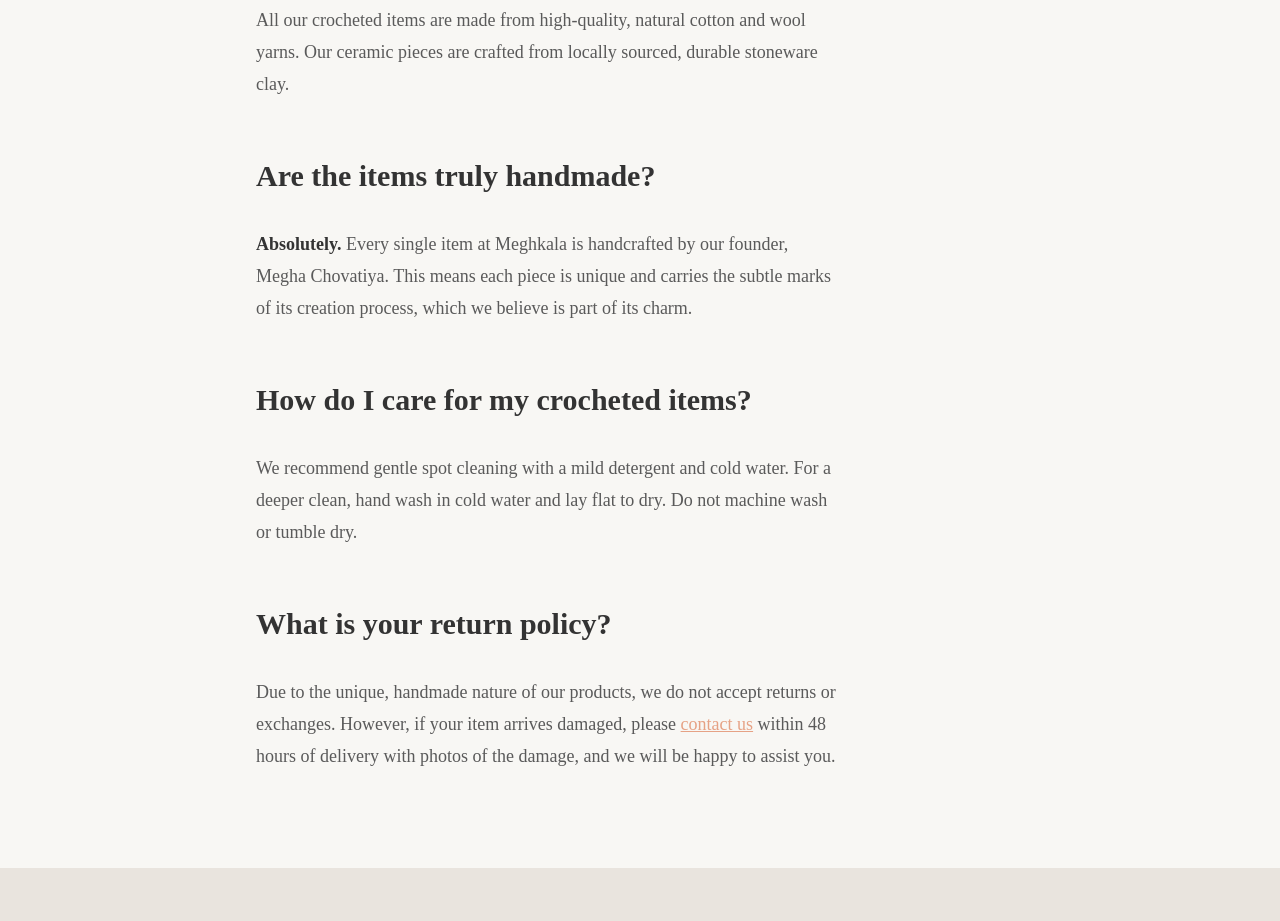
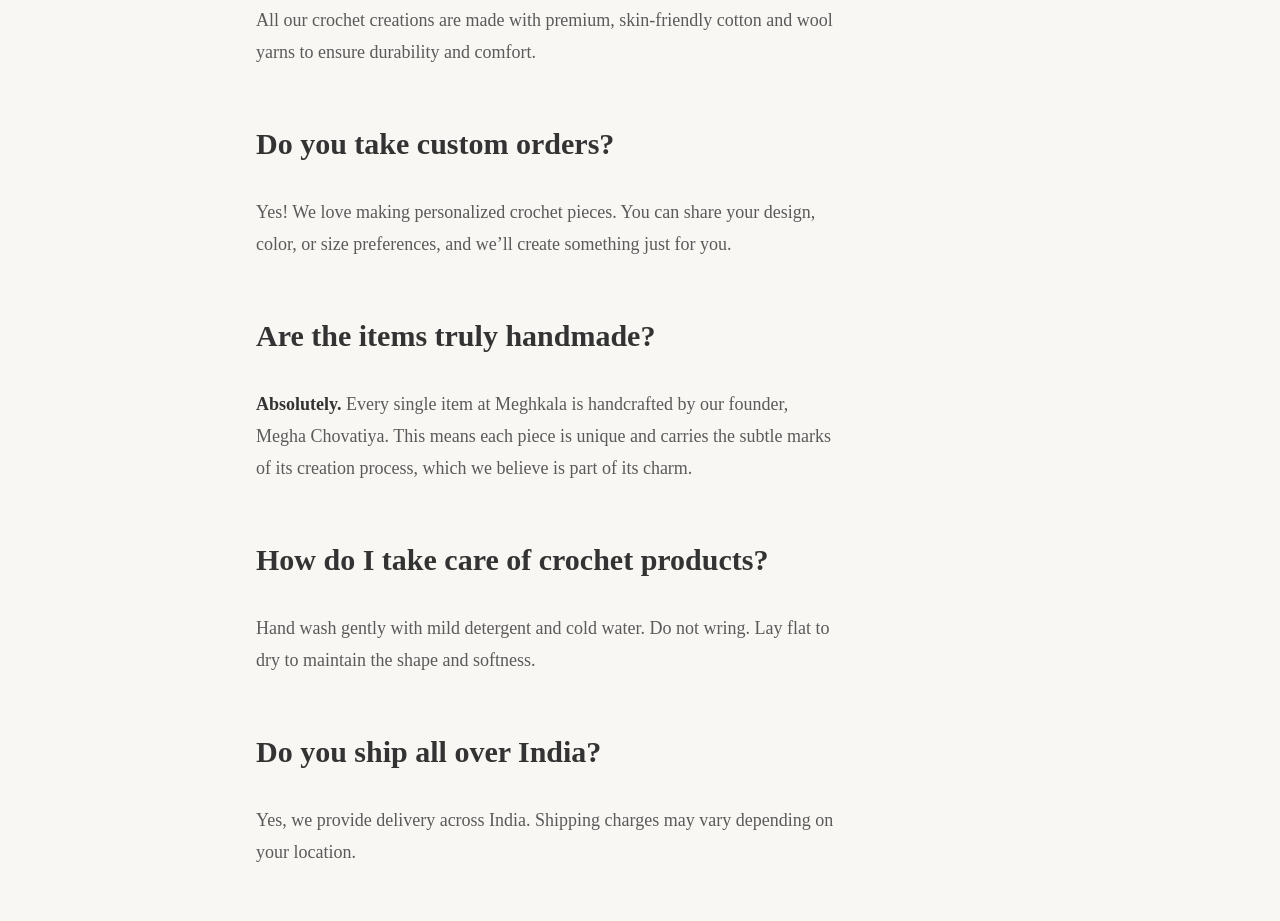
Before and after one commit to heetchovatiya/meghkala-frontend, a Next.js app: page /faq in a window 1280 px wide. Shown: the part 400-1321 px from the top of the page. Built offline with nearby package versions, Linux system fonts and the light colour scheme; no server answers; a web font is replaced by a local one.

Commit message:
chages in faq

```diff
--- a/app/faq/page.tsx
+++ b/app/faq/page.tsx
@@ -27,16 +27,25 @@
                           prose-headings:font-serif prose-strong:text-heading-color">
 
             <h2>What are your products made of?</h2>
-            <p>All our crocheted items are made from high-quality, natural cotton and wool yarns. Our ceramic pieces are crafted from locally sourced, durable stoneware clay.</p>
+            <p>All our crochet creations are made with premium, skin-friendly cotton and wool yarns to ensure durability and comfort.</p>
+
+            <h2>Do you take custom orders?</h2>
+            <p>Yes! We love making personalized crochet pieces. You can share your design, color, or size preferences, and we’ll create something just for you.</p>
 
             <h2>Are the items truly handmade?</h2>
             <p><strong>Absolutely.</strong> Every single item at Meghkala is handcrafted by our founder, Megha Chovatiya. This means each piece is unique and carries the subtle marks of its creation process, which we believe is part of its charm.</p>
 
-            <h2>How do I care for my crocheted items?</h2>
-            <p>We recommend gentle spot cleaning with a mild detergent and cold water. For a deeper clean, hand wash in cold water and lay flat to dry. Do not machine wash or tumble dry.</p>
+            <h2>How do I take care of crochet products?</h2>
+            <p>Hand wash gently with mild detergent and cold water. Do not wring. Lay flat to dry to maintain the shape and softness.</p>
+
+            <h2>Do you ship all over India?</h2>
+            <p>Yes, we provide delivery across India. Shipping charges may vary depending on your location.</p>
+
+            <h2>Do you accept returns or exchanges?</h2>
+            <p>Since all items are handmade with love, we currently do not accept returns or exchanges.In case of any kind of damage in piece customer have to share opening video of parcel 📦 , cut video or only photos of damaged piece will not acceptable by us</p>
 
             <h2>What is your return policy?</h2>
-            <p>Due to the unique, handmade nature of our products, we do not accept returns or exchanges. However, if your item arrives damaged, please <a href="/contact" className="text-accent hover:underline">contact us</a> within 48 hours of delivery with photos of the damage, and we will be happy to assist you.</p>
+            <p>Due to the unique, handmade nature of our products, we do not accept returns or exchanges. However, if your item arrives damaged, please <a href="/contact" className="text-accent hover:underline">contact us</a> within 48 hours of delivery with opening video of parcel 📦 , cut video or only photos of damaged piece will not acceptable by us , and we will be happy to assist you.</p>
 
             {/* Add more questions and answers here */}
 
```
